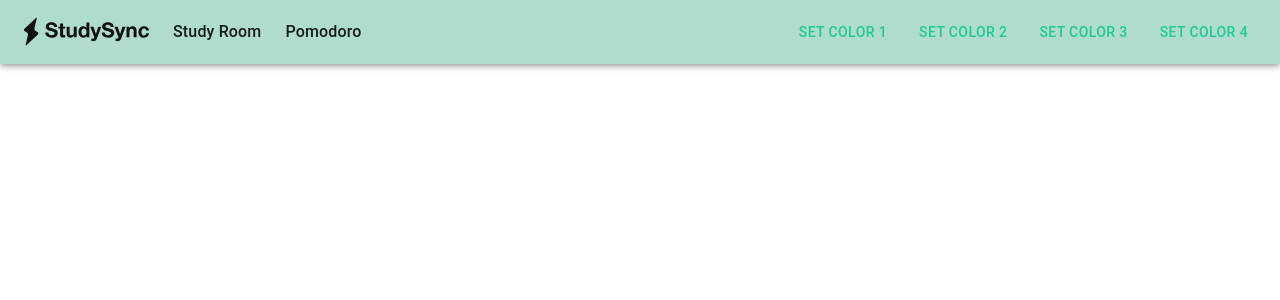
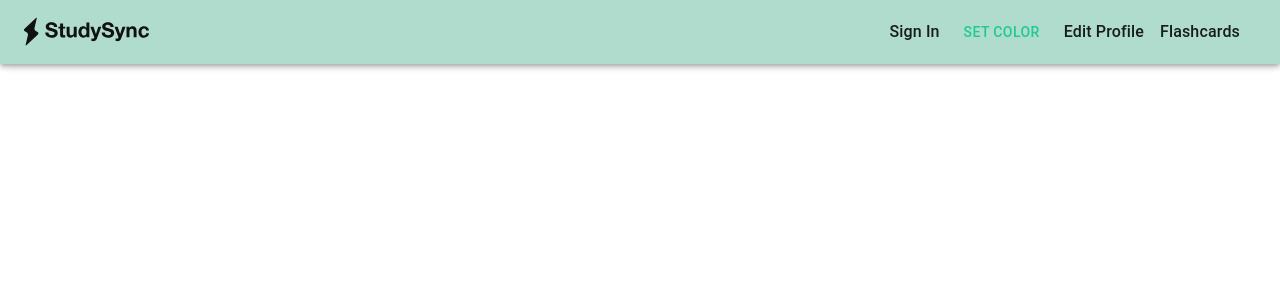
Before and after one commit to DevanQuinn/StudySync, a React (Vite) app: page / in a window 1280 px wide. Shown: the top 300 px of the page. Built offline with nearby package versions, Linux system fonts and the light colour scheme.

Commit message:
Made the SET COLOR for NavBar button a dropdown

```diff
--- a/src/components/Navbar.jsx
+++ b/src/components/Navbar.jsx
@@ -1,19 +1,46 @@
-import { AppBar, Container, Toolbar, Typography, Button } from '@mui/material';
+import React, { useState } from 'react';
+import {
+  AppBar,
+  Toolbar,
+  Typography,
+  Button,
+  Menu,
+  MenuItem,
+} from '@mui/material';
 import { Link } from 'react-router-dom';
-import React, { useState } from 'react';
 import Logo from './Logo';
 
 const Navbar = () => {
+  const [anchorEl, setAnchorEl] = useState(null);
   const [navbarColor, setNavbarColor] = useState('secondary');
+
+  const handleMenuClick = (event) => {
+    setAnchorEl(event.currentTarget);
+  };
+
+  const handleMenuClose = () => {
+    setAnchorEl(null);
+  };
 
   const handleColorChange = (newColor) => {
     setNavbarColor(newColor);
+    setAnchorEl(null);
   };
 
-  const pages = [
-    { title: 'Study Room', path: '/studyroom' },
-    { title: 'Pomodoro', path: '/pomodoro' },
+  const colorOptions = [
+    { label: 'Color 1', value: 'primary' },
+    { label: 'Color 2', value: 'secondary' },
+    { label: 'Color 3', value: 'error' },
+    { label: 'Color 4', value: 'info' },
   ];
+
+  const renderColorMenuItems = () => {
+    return colorOptions.map((color) => (
+      <MenuItem key={color.value} onClick={() => handleColorChange(color.value)}>
+        {color.label}
+      </MenuItem>
+    ));
+  };
 
   return (
     <AppBar position='fixed' color={navbarColor}>
@@ -23,26 +50,25 @@ const Navbar = () => {
             <Logo />
           </Link>
         </Typography>
-        {pages.map((page) => (
-          <Typography sx={{ mr: 3 }}>
-            <Link to={page.path} key={page.title}>
-              {page.title}
-            </Link>
-          </Typography>
-        ))}
-        <Typography variant='h6' component='div' sx={{ flexGrow: 1 }}></Typography>
-        <Button onClick={() => handleColorChange('primary')} sx={{ mr: 2 }}>
-          Set Color 1
+        <Typography sx={{ ml: 'auto', mr: 2 }}>
+          <Link to='/signin'>Sign In</Link>
+        </Typography>
+        <Button onClick={handleMenuClick} sx={{ mr: 2 }}>
+          Set Color
         </Button>
-        <Button onClick={() => handleColorChange('secondary')} sx={{ mr: 2 }}>
-          Set Color 2
-        </Button>
-        <Button onClick={() => handleColorChange('error')} sx={{ mr: 2 }}>
-          Set Color 3
-        </Button>
-        <Button onClick={() => handleColorChange('info')}>
-          Set Color 4
-        </Button>
+        <Menu
+          anchorEl={anchorEl}
+          open={Boolean(anchorEl)}
+          onClose={handleMenuClose}
+        >
+          {renderColorMenuItems()}
+        </Menu>
+        <Typography sx={{ mr: 2 }} color='textPrimary'>
+          <Link to='/editprofile'>Edit Profile</Link>
+        </Typography>
+        <Typography sx={{ mr: 2 }} color='textPrimary'>
+          <Link to='/flashcards'>Flashcards</Link>
+        </Typography>
       </Toolbar>
     </AppBar>
   );
```
